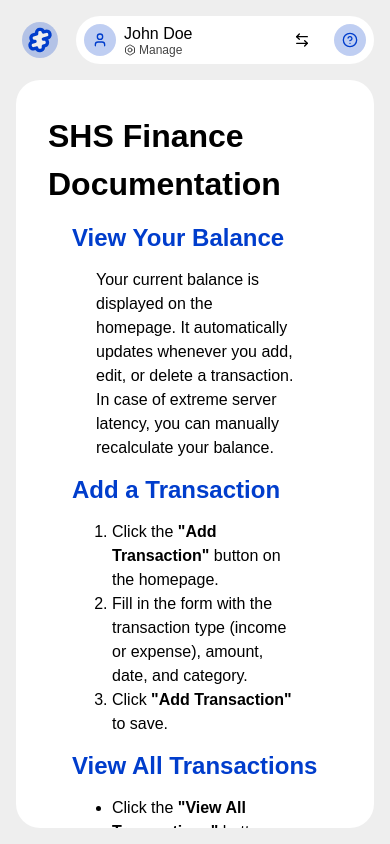
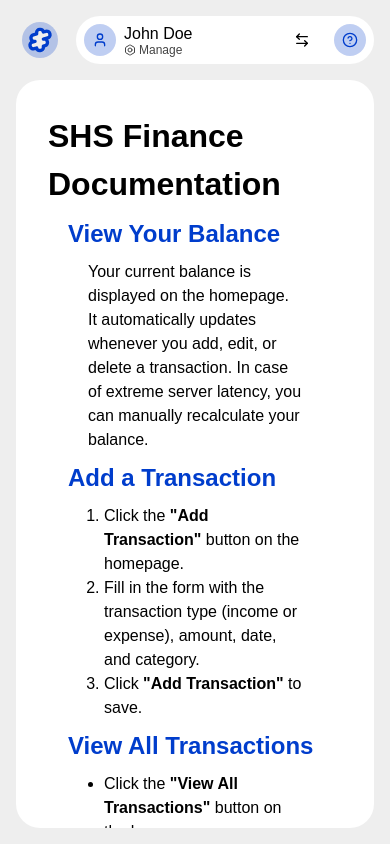
Before and after one commit to hudson-stolfus/finance-2025, a Next.js app: page /help in a window 390 px wide. Built offline with nearby package versions, Linux system fonts and the light colour scheme.

Commit message:
Added functionality to Editor.tsx Fixed some mobile issues

```diff
--- a/src/app/globals.css
+++ b/src/app/globals.css
@@ -61,7 +61,7 @@
   }
 
   .content {
-    padding: var(--spacing-m) !important;
+    padding: var(--spacing-s) !important;
   }
 
   .nav-item:has(svg) {
@@ -404,7 +404,7 @@ select {
               radial-gradient(circle at 20% 20%, hsl(from var(--color-accent) calc(h - 40) s l / 30%) 0%, transparent 50%);
   border-radius: var(--radius);
   padding: 20vh 0;
-  overflow: auto;
+  overflow-y: auto;
   flex-grow: 1;
 }
 
--- a/src/app/page.tsx
+++ b/src/app/page.tsx
@@ -22,7 +22,7 @@ export default function LandingPage() {
                 </header>
                 <center>
                     <Link className="highlight link-button" href="/transactions">
-                        Continue as John Doe<ArrowRight />
+                        Continue as John Doe <ArrowRight size={16} />
                     </Link>
                     {/*<Link href="/transactions">*/}
                     {/*    Sign In <ArrowRight />*/}
```
